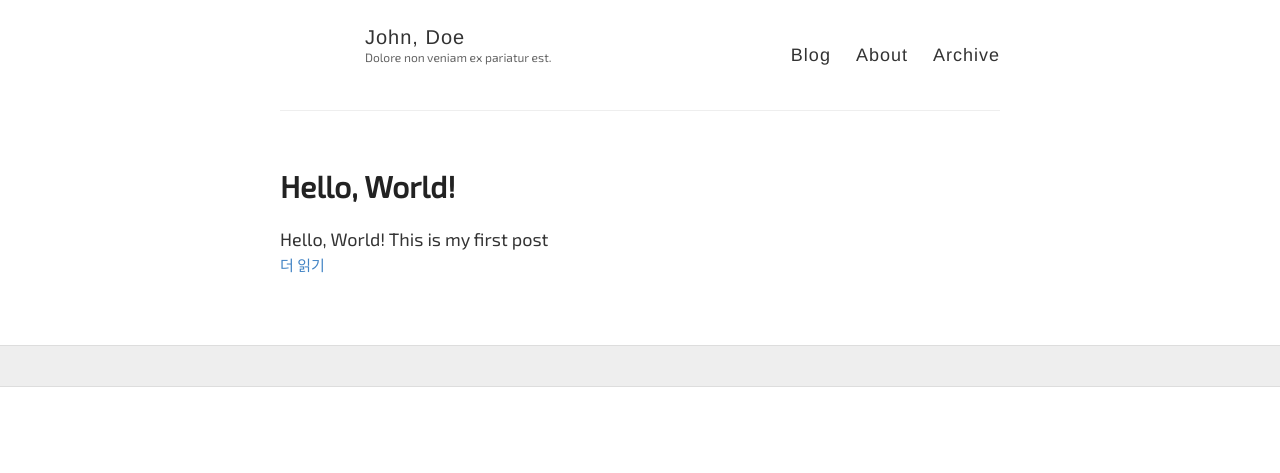
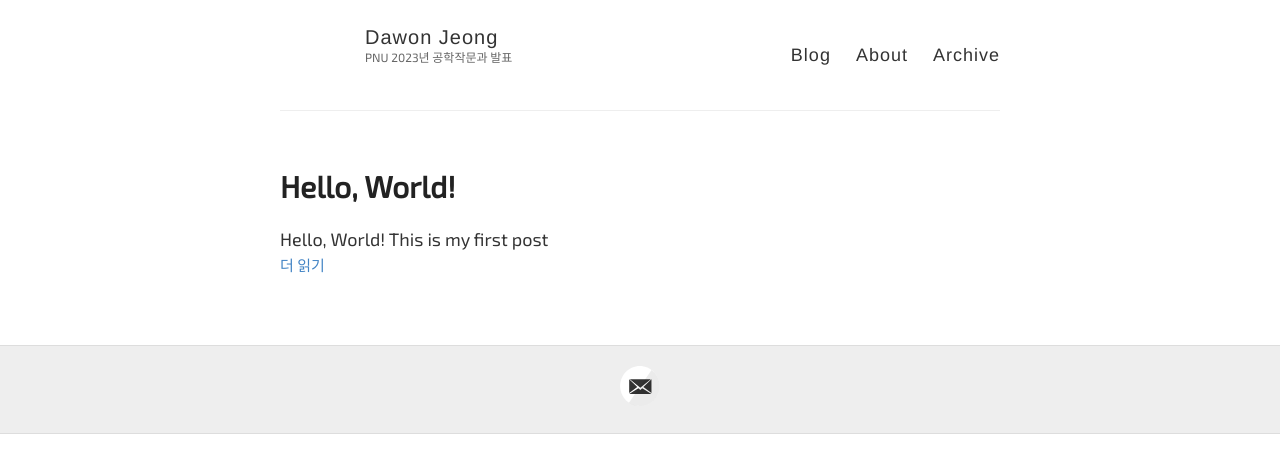
Before and after one commit to jdw7849/jdw7849.github.io, a Jekyll site: the page built from index.html, in a window 1280 px wide. Shown: the top 473 px of the page. Built offline with Jekyll 4.4.1, drawn with Linux system fonts in a browser that asks for light colours; some web fonts are replaced; the list of posts is cut into pages by our own code.

Commit message:
feat: 파일 수정

```diff
--- a/_config.yml
+++ b/_config.yml
@@ -3,10 +3,10 @@
 #
 
 # Name of your site (displayed in the header)
-name: John, Doe
+name: Dawon Jeong
 
 # Short bio or description (displayed in the header)
-description: Dolore non veniam ex pariatur est.
+description: PNU 2023년 공학작문과 발표
 
 # URL of your avatar or profile pic (you could use your GitHub profile pic)
 avatar:
@@ -20,7 +20,7 @@ timezone: Asia/Seoul
 # Includes an icon in the footer for each username you enter
 footer-links:
   dribbble:
-  email:
+  email: jdw78499@naver.com
   facebook:
   flickr:
   github:
```
